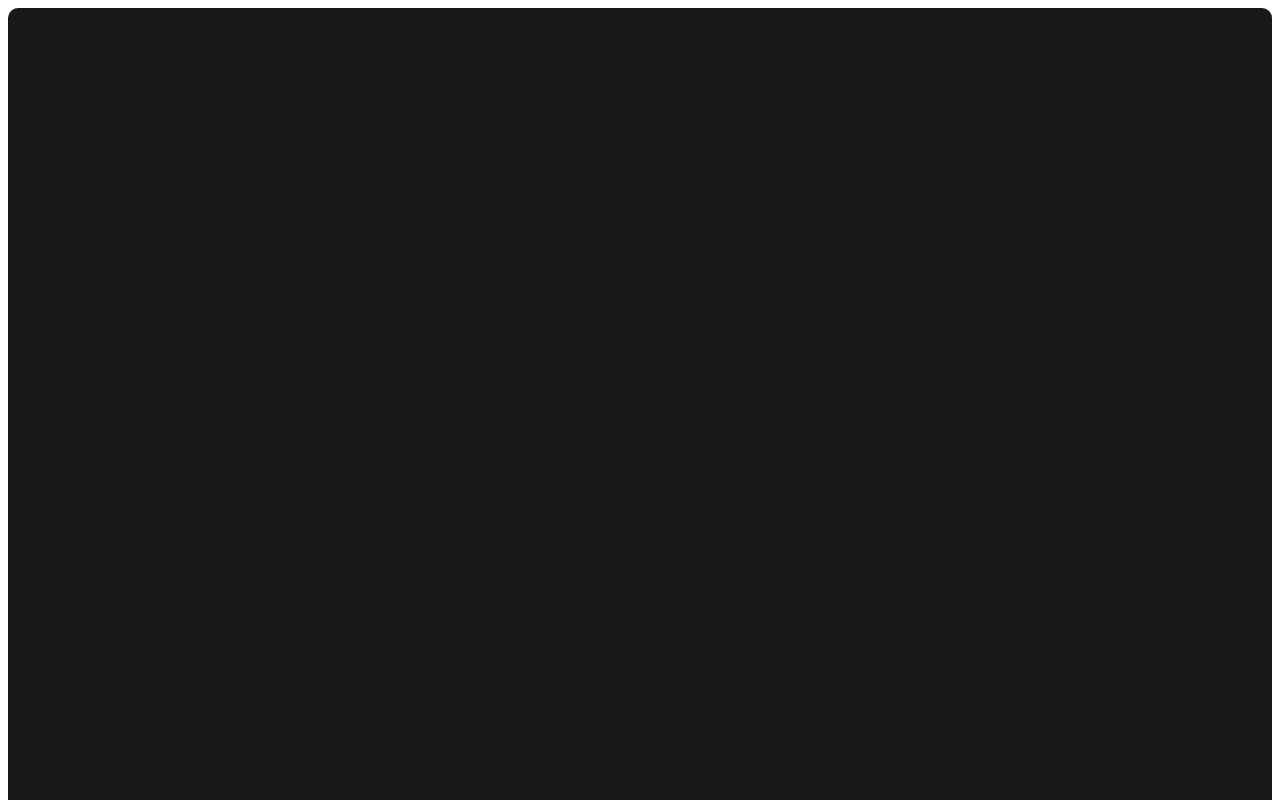
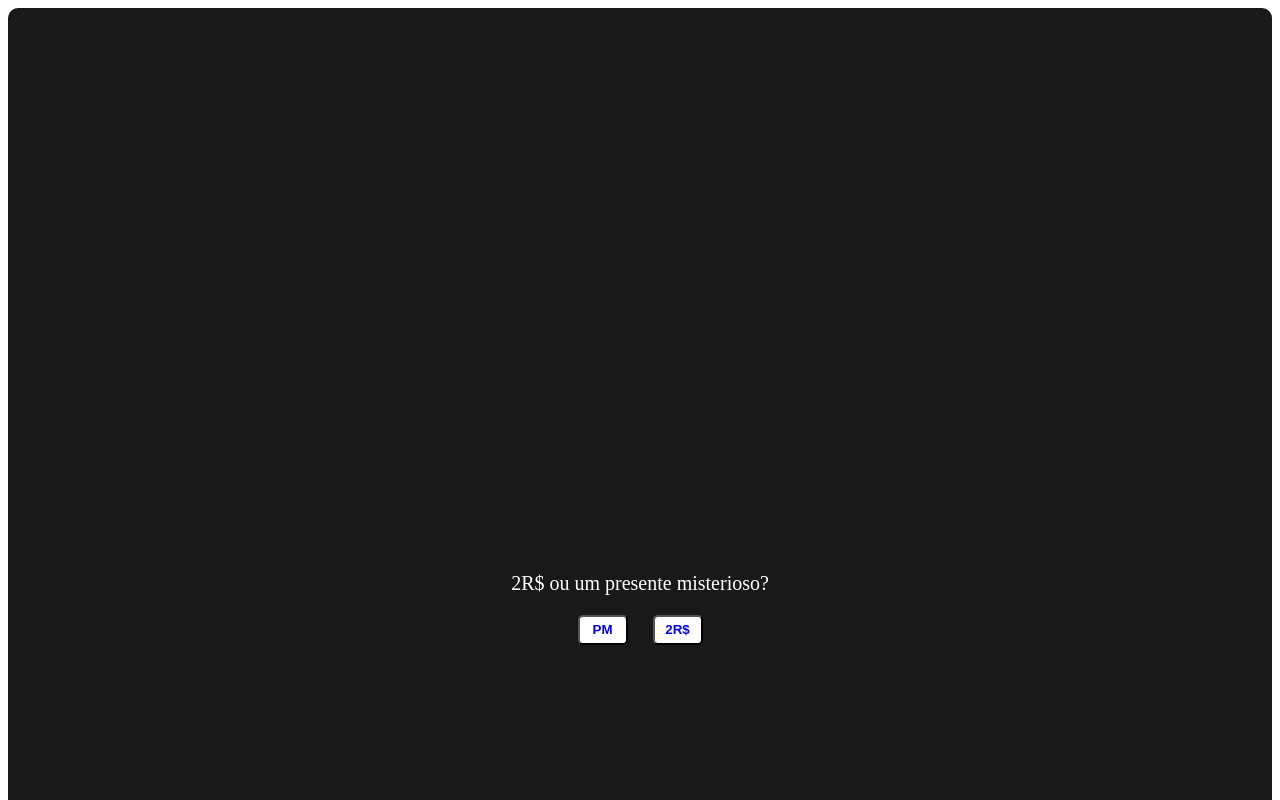
Before and after one commit to fabricio2108/First-Project-Ever, a plain HTML site: page index.html in a window 1280 px wide. Shown: the top 800 px of the page. Drawn offline with Linux system fonts and the light colour scheme.

Commit message:
Update index.html

```diff
--- a/index.html
+++ b/index.html
@@ -15,8 +15,8 @@ a{
 
 .box{font-size: 20px;
     color: white;
-    height: 300vh;
-    width: 300vw;
+    height: 150vh;
+    width: 150vw;
     border-radius: 10px;
     background: #191919;
     flex-direction: column;
```
